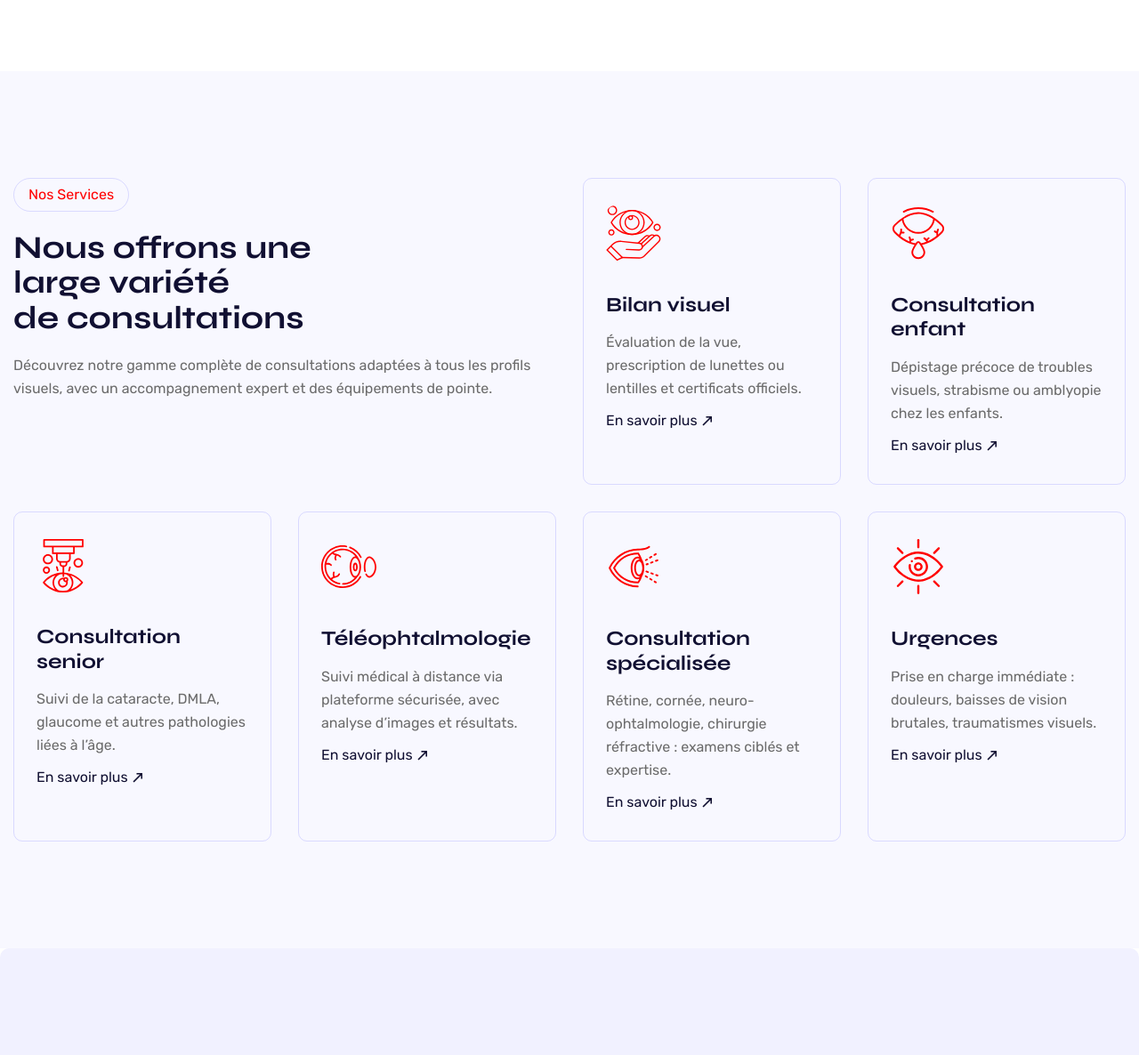
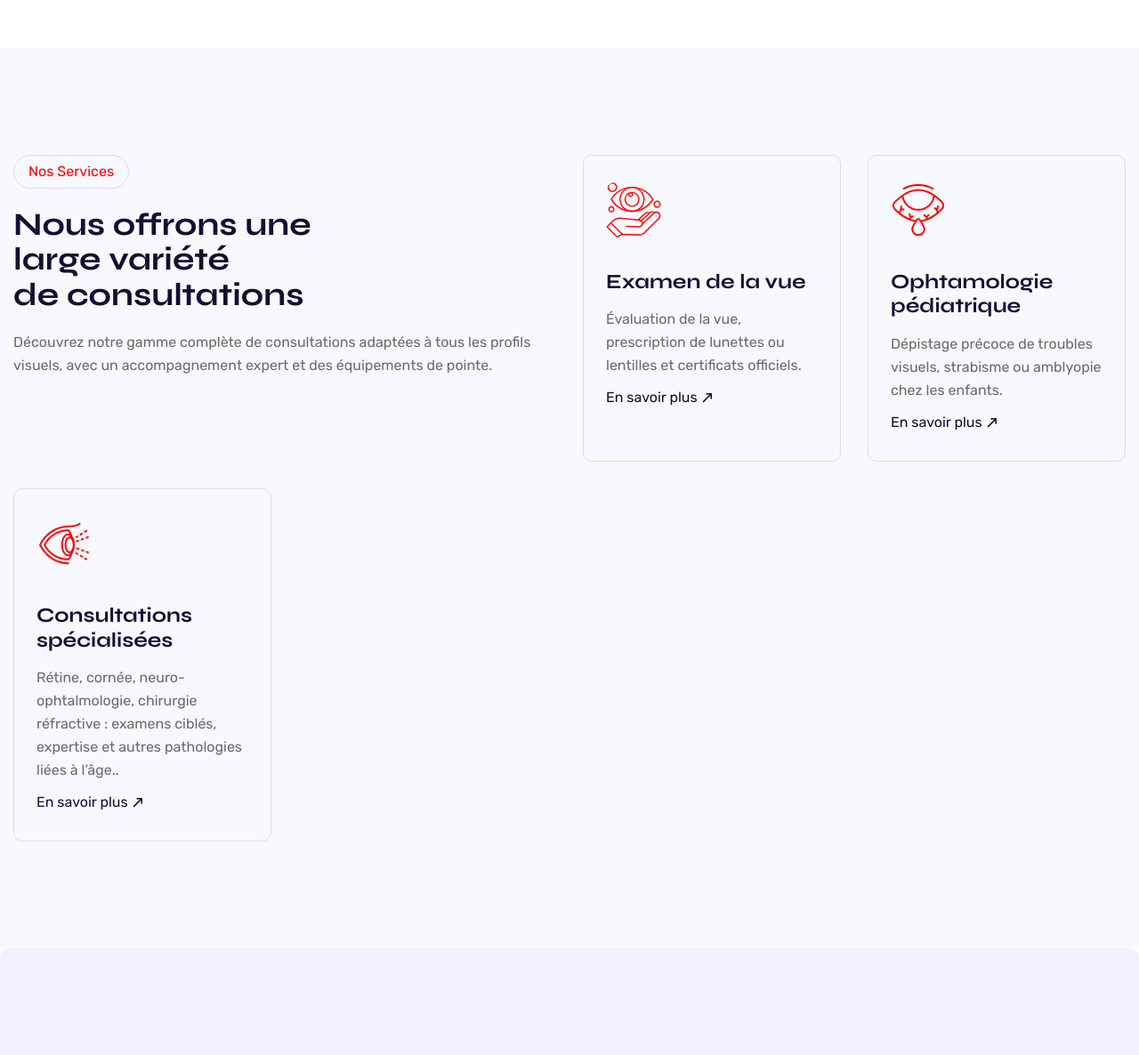
Before and after one commit to yvan-dz/swissoeil, a PHP site: page / in a window 1280 px wide. Shown: the part 1739-2925 px from the top of the page at 89% size. Run offline with PHP 8.4, Linux system fonts and the light colour scheme.

Commit message:
Add files via upload

```diff
--- a/about.php
+++ b/about.php
@@ -47,7 +47,7 @@
                 <div class="col-lg-5 mb_md--30 mb_sm--30">
                     <div class="about-image-left-wrapper">
                         <div class="thumbnail-main move-right wow">
-                            <img src="assets/images/about/batiment.jpg" alt="about">
+                            <img src="assets/images/about/bati2.jpeg" alt="about">
                         </div>
                     </div>
                 </div>
--- a/footer.php
+++ b/footer.php
@@ -16,8 +16,8 @@
                         <h6 class="title">Contact</h6>
                         <div class="body">
                             <p class="location">
-                                Suisse, <br> Rue du Léman 18B
-                                1920 Martigny
+                                Suisse, <br>Rue de la gare
+                                 8 Monthey
                             </p>
                             <!-- <a href="#">adresse@gmail.com</a> -->
                             <a href="tel:+41 027 722 29 31">+41 027 722 29 31</a>
--- a/index.php
+++ b/index.php
@@ -1,5 +1,5 @@
 <!DOCTYPE html>
-<html lang="en">
+<html lang="fr">
 
 <head>
     <meta charset="UTF-8">
@@ -31,18 +31,17 @@
                         <div class="banner-content-area">
                             <div class="pre-title wow fadeInUp" data-wow-delay=".0s" data-wow-duration=".8s">
                                 <img src="assets/images/service/31.svg" width="24" alt="icons">
-                                <span>Votre vision notre priorité</span>
+                                <span>La santé de vos yeux: notre priorité</span>
                             </div>
-                            <h1 class="title wow fadeInUp" data-wow-delay=".2s" data-wow-duration=".8s">Excellence en
+                            <h1 class="title wow fadeInUp" data-wow-delay=".2s" data-wow-duration=".8s">Swissoeil <br>Précision, confiance, clarté
                                 <br>
-                                Ophtamologie
                             </h1>
                             <p class="disc wow fadeInUp" data-wow-delay=".4s" data-wow-duration=".8s">
                                 Nous offrons une large gamme de services médicauxpour soutenir votre santé et votre bien
                                 etre.
                             </p>
                             <div class="select-area-down wow fadeInUp" data-wow-delay=".6s" data-wow-duration=".8s">
-                                <a href="" class="rts-btn btn-primary">Nos Docteurs</a>
+                                <a href="service.php" class="rts-btn btn-primary">Nos Services</a>
                             </div>
                         </div>
                         <!-- person image -->
@@ -70,31 +69,6 @@
                         </h5>
                     </a>
                 </div>
-
-                <div class="col-xl-3 col-lg-4 col-md-6 col-sm-12 wow fadeInRight" data-wow-delay=".6s"
-                    data-wow-duration=".8s">
-                    <a href="tel:+41 027 722 29 31." class="single-short-service">
-                        <div class="icon">
-                            <img src="assets/images/service/03.svg" alt="service">
-                        </div>
-                        <h5 class="title">
-                            Appel <br>
-                            D'urgence
-                        </h5>
-                    </a>
-                </div>
-                <div class="col-xl-3 col-lg-4 col-md-6 col-sm-12 wow fadeInRight" data-wow-delay=".8s"
-                    data-wow-duration=".8s">
-                    <a href="contactus.php" class="single-short-service">
-                        <div class="icon">
-                            <img src="assets/images/service/04.svg" alt="service">
-                        </div>
-                        <h5 class="title">
-                            Support<br>
-                            24/7
-                        </h5>
-                    </a>
-                </div>
             </div>
         </div>
     </div>
@@ -108,22 +82,23 @@
                 <div class="col-lg-5">
                     <div class="about-image-left-wrapper">
                         <div class="thumbnail-main move-right wow">
-                            <img src="assets/images/about/batiment.jpg" alt="about">
+                            <img src="assets/images/about/bati2.jpeg" alt="about">
                         </div>
                     </div>
                 </div>
                 <div class="col-lg-6 offset-lg-1 mt--30">
                     <div class="about-content-wrapper-right">
                         <div class="title-wrapper-left">
-                            <span class="pre wow fadeInUp" data-wow-delay=".2s" data-wow-duration=".8s">A Propos</span>
+                            <span class="pre wow fadeInUp" data-wow-delay=".2s" data-wow-duration=".8s">La santé de vos yeux et votre vision: notre priorité</span>
                             <h2 class="title wow fadeInUp" data-wow-delay=".4s" data-wow-duration=".8s">
-                                Votre vision, notre priorité <br> Des soins ophtalmologiques fondés sur l’expertise, la rigueur et l’éthique
+                               Notre centre est équipé de matériel de dernière génération, permettant des examens précis et fiables.
                             </h2>
                         </div>
                         <p class="disc wow fadeInUp" data-wow-delay=".6s" data-wow-duration=".8s">
-                            Fort de plusieurs années d’expérience, je m’engage à fournir des soins précis et rigoureux, en accord avec les standards les plus élevés de la médecine ophtalmologique.<br>
+Nous y offrons des soins ophtalmologiques de haute qualité, conformes aux standards internationaux et aux recommandations scientifiques les plus récentes.
+<br>
 
-                            L’éthique, la qualité des traitements et le bien-être du patient sont au cœur de ma pratique. Grâce à un diagnostic précis et à l’utilisation de technologies de pointe, je vous propose une prise en charge personnalisée, adaptée à vos besoins visuels spécifiques.
+                          Chaque patient bénéficie d’une prise en charge personnalisée, alliant technologie avancée, expertise médicale et écoute attentive, afin de préserver et d’optimiser sa vision au quotidien
                         </p>
                         <div class="button-wrapper wow fadeInUp" data-wow-delay=".8s" data-wow-duration=".8s">
                             <a href="about.php" class="rts-btn btn-primary">A Propos <img
@@ -160,7 +135,7 @@
                         <div class="icon">
                             <img src="assets/images/service/33.svg" alt="bilan visuel">
                         </div>
-                        <h4 class="title">Bilan visuel</h4>
+                        <h4 class="title">Examen de la vue</h4>
                         <p class="disc">
                             Évaluation de la vue, prescription de lunettes ou lentilles et certificats officiels.
                         </p>
@@ -174,37 +149,9 @@
                         <div class="icon">
                             <img src="assets/images/service/32.svg" alt="consultation enfant">
                         </div>
-                        <h4 class="title">Consultation enfant</h4>
+                        <h4 class="title">Ophtamologie pédiatrique</h4>
                         <p class="disc">
                             Dépistage précoce de troubles visuels, strabisme ou amblyopie chez les enfants.
-                        </p>
-                        <a href="service.php#consultations" class="btn-transparent">En savoir plus <i class="fa-solid fa-arrow-right-long"></i></a>
-                    </div>
-                </div>
-
-                <!-- 3. Consultation senior -->
-                <div class="col-lg-3 col-md-6 col-sm-6">
-                    <div class="single-service-area">
-                        <div class="icon">
-                            <img src="assets/images/service/29.svg" alt="consultation senior">
-                        </div>
-                        <h4 class="title">Consultation senior</h4>
-                        <p class="disc">
-                            Suivi de la cataracte, DMLA, glaucome et autres pathologies liées à l’âge.
-                        </p>
-                        <a href="service.php#consultations" class="btn-transparent">En savoir plus <i class="fa-solid fa-arrow-right-long"></i></a>
-                    </div>
-                </div>
-
-                <!-- 4. Téléophtalmologie -->
-                <div class="col-lg-3 col-md-6 col-sm-6">
-                    <div class="single-service-area">
-                        <div class="icon">
-                            <img src="assets/images/service/30.svg" alt="teleophtalmologie">
-                        </div>
-                        <h4 class="title">Téléophtalmologie</h4>
-                        <p class="disc">
-                            Suivi médical à distance via plateforme sécurisée, avec analyse d’images et résultats.
                         </p>
                         <a href="service.php#consultations" class="btn-transparent">En savoir plus <i class="fa-solid fa-arrow-right-long"></i></a>
                     </div>
@@ -216,27 +163,27 @@
                         <div class="icon">
                             <img src="assets/images/service/34.svg" alt="consultation spécialisée">
                         </div>
-                        <h4 class="title">Consultation spécialisée</h4>
+                        <h4 class="title">Consultations spécialisées</h4>
                         <p class="disc">
-                            Rétine, cornée, neuro-ophtalmologie, chirurgie réfractive : examens ciblés et expertise.
+                            Rétine, cornée, neuro-ophtalmologie, chirurgie réfractive : examens ciblés, expertise et autres pathologies liées à l’âge..
                         </p>
                         <a href="service.php#consultations" class="btn-transparent">En savoir plus <i class="fa-solid fa-arrow-right-long"></i></a>
                     </div>
                 </div>
 
                 <!-- 6. Urgences ophtalmologiques -->
-                <div class="col-lg-3 col-md-6 col-sm-6">
-                    <div class="single-service-area">
-                        <div class="icon">
-                            <img src="assets/images/service/31.svg" alt="urgence ophtalmologique">
-                        </div>
-                        <h4 class="title">Urgences</h4>
-                        <p class="disc">
-                            Prise en charge immédiate : douleurs, baisses de vision brutales, traumatismes visuels.
-                        </p>
-                        <a href="service.php#consultations" class="btn-transparent">En savoir plus <i class="fa-solid fa-arrow-right-long"></i></a>
-                    </div>
-                </div>
+                <!--<div class="col-lg-3 col-md-6 col-sm-6">-->
+                <!--    <div class="single-service-area">-->
+                <!--        <div class="icon">-->
+                <!--            <img src="assets/images/service/31.svg" alt="urgence ophtalmologique">-->
+                <!--        </div>-->
+                <!--        <h4 class="title">Urgences</h4>-->
+                <!--        <p class="disc">-->
+                <!--            Prise en charge immédiate : douleurs, baisses de vision brutales, traumatismes visuels.-->
+                <!--        </p>-->
+                <!--        <a href="service.php#consultations" class="btn-transparent">En savoir plus <i class="fa-solid fa-arrow-right-long"></i></a>-->
+                <!--    </div>-->
+                <!--</div>-->
 
             </div>
         </div>
```
Also changed, not shown: contactus.php (+13 -6 lines).
